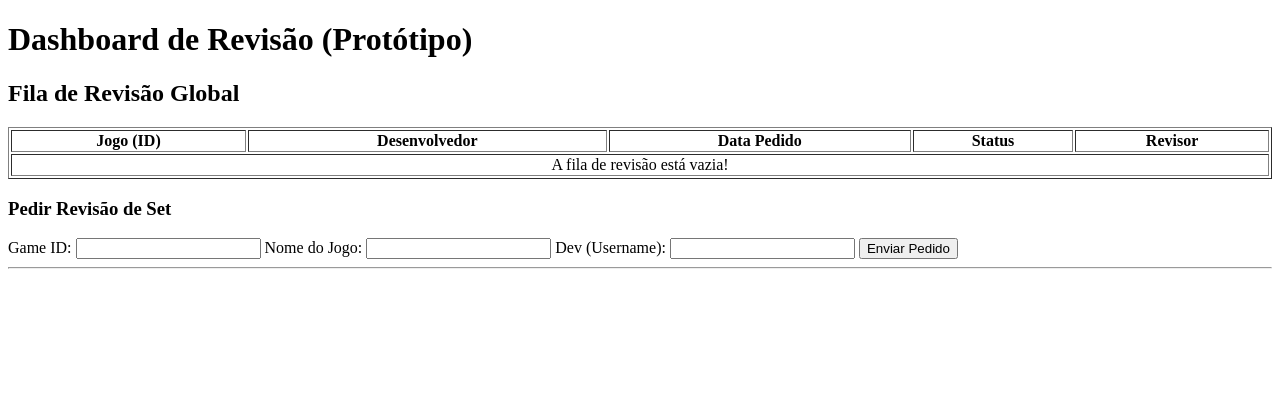
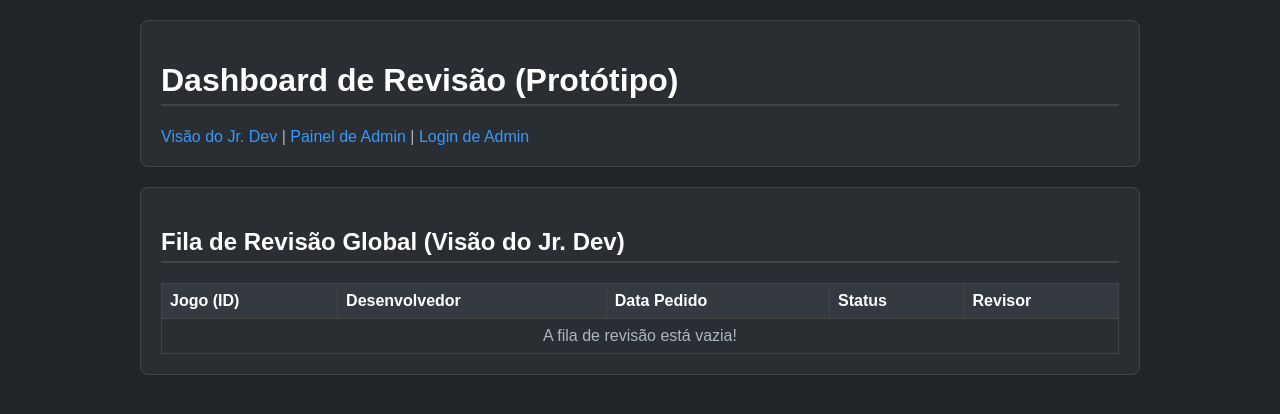
Before and after one commit to CarlosNatanael/ra_dashboard, a Flask app: page / in a window 1280 px wide. Shown: the top 414 px of the page. Run offline with Flask 3, Linux system fonts and the light colour scheme; data that the repository does not hold is empty.

Commit message:
commit "Atualização do site e logica para login"

```diff
--- a/app.py
+++ b/app.py
@@ -1,22 +1,35 @@
 import sqlite3
-from flask import Flask, render_template, g, request, redirect, url_for
+from flask import (
+    Flask, render_template, g, request, redirect, url_for, session, flash,
+)
+import functools
+import requests
 
 app = Flask(__name__)
 DATABASE = 'database.db'
+app.config['SECRET_KEY'] = 'Oy6GOQ5nOO3l8H3TkvFMw2QABo7Kw1Mn'
+
+RA_API_URL = "https://retroachievements.org/API"
+
+# --- Gerenciamento do Banco de Dados ---
 
 def get_db():
+    """Conecta ao banco de dados."""
     db = getattr(g, '_database', None)
     if db is None:
         db = g._database = sqlite3.connect(DATABASE)
+        db.row_factory = sqlite3.Row
     return db
 
 @app.teardown_appcontext
 def close_connection(exception):
+    """Fecha a conexão ao final da requisição."""
     db = getattr(g, '_database', None)
     if db is not None:
         db.close()
 
 def init_db():
+    """Lê o arquivo schema.sql e cria o banco de dados."""
     with app.app_context():
         db = get_db()
         with app.open_resource('schema.sql', mode='r') as f:
@@ -28,8 +41,95 @@ def init_db():
 def init_db_command():
     init_db()
 
-@app.route('/add', methods=['POST'])
-def add_entry():
+# --- Gerenciamento de login e autenticação ---
+
+AUTHORIZED_ADMINS = [
+    'srleo12'
+]
+
+# --- Gerenciamento de Login e Autenticação (Corrigido) ---
+
+def login_required(view):
+    """Um 'decorador' que protege as páginas de admin."""
+    @functools.wraps(view)
+    def wrapped_view(**kwargs):
+        if session.get('username') is None:
+            flash('Você precisa estar logado para ver esta página.', 'error')
+            return redirect(url_for('login'))
+        if not session.get('is_admin'):
+            flash('Você não tem permissão para acessar esta página.', 'error')
+            return redirect(url_for('index'))
+        return view(**kwargs)
+    return wrapped_view
+
+@app.route('/login', methods=['GET', 'POST'])
+def login():
+    """Página de login."""
+    if request.method == 'POST':
+        username = request.form['username']
+        web_api_key = request.form['web_api_key']
+
+        auth_params = { 'z': username, 'y': web_api_key }
+
+        try:
+            url_to_call = f"{RA_API_URL}/API_GetUserSummary.php?z={username}&y={web_api_key}&u={username}&g=5&a=5"
+            response = requests.get(url_to_call)
+            response.raise_for_status()
+            data = response.json()
+            user_role = int(data.get('Role', 0))
+            is_admin = False
+            if user_role >= 5:
+                is_admin = True
+            if data['User'].lower() in AUTHORIZED_ADMINS:
+                is_admin = True
+            if not is_admin:
+                flash(f'Falha no login. Apenas Code Reviewers ou Admins autorizados podem logar.', 'error')
+                return render_template('login.html')
+            session.clear()
+            session['username'] = data['User']
+            session['is_admin'] = True
+
+            flash(f'Login bem-sucedido! Bem-vindo, {data["User"]}.', 'success')
+            return redirect(url_for('admin_panel'))
+
+        except requests.exceptions.RequestException as e:
+            flash(f'Falha no login. Verifique seu Username e API Key. (Erro: {e})', 'error')
+
+    return render_template('login.html')
+
+@app.route('/logout')
+def logout():
+    """Limpa a sessão e desloga o usuário."""
+    session.clear()
+    flash('Você foi deslogado.', 'success')
+    return redirect(url_for('index'))
+
+# --- Rotas do Site Público (Jr. Dev View) ---
+
+@app.route('/')
+def index():
+    """Página inicial que mostra a fila."""
+    db = get_db()
+    queue_items = db.execute(
+        'SELECT * FROM review_queue ORDER BY date_requested ASC'
+    ).fetchall()
+    return render_template('index.html', queue=queue_items)
+
+
+# --- ROTAS DO PAINEL DE ADMIN (Revisor View) ---
+
+@app.route('/admin')
+@login_required
+def admin_panel():
+    db = get_db()
+    queue_items = db.execute(
+        'SELECT * FROM review_queue ORDER BY date_requested ASC'
+    ).fetchall()
+    return render_template('admin.html', queue=queue_items)
+
+@app.route('/admin/add', methods=['POST'])
+@login_required
+def admin_add():
     game_id = request.form['game_id']
     game_name = request.form['game_name']
     developer_username = request.form['developer_username']
@@ -41,14 +141,27 @@ def add_entry():
         (game_id, game_name, developer_username)
     )
     db.commit()
-    return redirect(url_for('index'))
+    return redirect(url_for('admin_panel'))
 
-@app.route('/')
-def index():
+@app.route('/admin/update/<int:entry_id>', methods=['POST'])
+@login_required
+def admin_update(entry_id):
+    status = request.form['status']
+    reviewer = request.form['reviewer_username']
+
     db = get_db()
-    queue_items = db.execute (
-        'SELECT id, game_id, developer_username, date_requested, status, reviewer_username'
-        ' FROM review_queue'
-        ' ORDER BY date_requested ASC'
-    ).fetchall()
-    return render_template('index.html', queue=queue_items)
+    db.execute(
+        'UPDATE review_queue SET status = ?, reviewer_username = ?'
+        ' WHERE id = ?',
+        (status, reviewer, entry_id)
+    )
+    db.commit()
+    return redirect(url_for('admin_panel'))
+
+@app.route('/admin/delete/<int:entry_id>')
+@login_required
+def admin_delete(entry_id):
+    db = get_db()
+    db.execute('DELETE FROM review_queue WHERE id = ?', (entry_id,))
+    db.commit()
+    return redirect(url_for('admin_panel'))
--- /dev/null
+++ b/static/style.css
@@ -0,0 +1,111 @@
+/* Tema Escuro Profissional (Baseado no RA) */
+body {
+    font-family: Arial, sans-serif;
+    background-color: #212529; /* Fundo principal escuro do RA */
+    color: #adb5bd; /* Cor de texto principal (cinza claro) */
+    margin: 0;
+    padding: 20px;
+}
+
+h1, h2, h3 {
+    color: #ffffff; /* Títulos brancos */
+    border-bottom: 2px solid #444;
+    padding-bottom: 5px;
+}
+
+a {
+    color: #3399ff; /* Links azuis do RA */
+    text-decoration: none;
+}
+a:hover {
+    text-decoration: underline;
+}
+
+/* O "Molde" Principal */
+.container {
+    max-width: 1000px;
+    margin: 0 auto;
+}
+
+/* Caixas de Conteúdo (como no site do RA) */
+.content-box {
+    background-color: #2a2e33; /* Fundo da caixa de conteúdo */
+    border: 1px solid #444;
+    border-radius: 8px;
+    padding: 20px;
+    margin-bottom: 20px;
+}
+
+/* Tabela */
+table {
+    border-collapse: collapse;
+    width: 100%;
+    margin-top: 20px;
+}
+th, td {
+    border: 1px solid #444; /* Borda mais escura */
+    padding: 8px;
+    text-align: left;
+}
+th {
+    background-color: #343a40; /* Cabeçalho escuro */
+    color: #fff;
+}
+tbody tr:nth-child(even) {
+    background-color: #343a40; /* Linhas alternadas (cor do cabeçalho) */
+}
+
+/* Formulários */
+input[type="text"],
+input[type="number"],
+input[type="password"],
+select {
+    background-color: #444;
+    color: #eee;
+    border: 1px solid #666;
+    padding: 8px;
+    border-radius: 3px;
+    margin-right: 10px;
+}
+
+button,
+a.button {
+    background-color: #3399ff;
+    color: white;
+    padding: 8px 12px;
+    border: none;
+    border-radius: 3px;
+    cursor: pointer;
+    font-size: 0.9em;
+    text-decoration: none;
+    display: inline-block;
+}
+a.button.delete {
+    background-color: #d9534f; /* Vermelho para deletar */
+}
+button:hover,
+a.button:hover {
+    opacity: 0.8;
+}
+
+/* Mensagens Flash (Erro/Sucesso) */
+.flashes {
+    list-style-type: none;
+    padding: 0;
+    margin: 0 0 20px 0;
+}
+.flashes li {
+    padding: 10px;
+    border-radius: 3px;
+    font-weight: bold;
+}
+.flashes .success {
+    background-color: #dff0d8;
+    color: #3c763d;
+    border: 1px solid #d6e9c6;
+}
+.flashes .error {
+    background-color: #f2dede;
+    color: #a94442;
+    border: 1px solid #ebccd1;
+}
--- a/templates/index.html
+++ b/templates/index.html
@@ -1,16 +1,13 @@
-<!DOCTYPE html>
-<html lang="en">
-<head>
-    <meta charset="UTF-8">
-    <meta name="viewport" content="width=device-width, initial-scale=1.0">
-    <title>RA Jr. Dev Dashboard</title>
-</head>
-<body>
+{% extends "layout.html" %}
 
-    <h1>Dashboard de Revisão (Protótipo)</h1>
-    <h2>Fila de Revisão Global</h2>
+{% block title %}
+    Fila de Revisão - RA Dashboard
+{% endblock %}
 
-    <table border="1" style="width:100%">
+{% block content %}
+    <h2>Fila de Revisão Global (Visão do Jr. Dev)</h2>
+
+    <table>
         <thead>
             <tr>
                 <th>Jogo (ID)</th>
@@ -39,20 +36,4 @@
             {% endif %}
         </tbody>
     </table>
-    <form action="/add" method="post">
-        <h3>Pedir Revisão de Set</h3>
-        <label for="game_id">Game ID:</label>
-        <input type="number" id="game_id" name="game_id" required>
-
-        <label for="game_name">Nome do Jogo:</label>
-        <input type="text" id="game_name" name="game_name" required>
-
-        <label for="developer_username">Dev (Username):</label>
-        <input type="text" id="developer_username" name="developer_username" required>
-
-        <button type="submit">Enviar Pedido</button>
-    </form>
-    <hr>
-
-</body>
-</html>
+{% endblock %}
--- /dev/null
+++ b/templates/layout.html
@@ -0,0 +1,44 @@
+<!DOCTYPE html>
+<html lang="en">
+<head>
+    <meta charset="UTF-8">
+    <meta name="viewport" content="width=device-width, initial-scale=1.0">
+    <title>{% block title %}RA Dashboard{% endblock %}</title>
+    <link rel="stylesheet" href="{{ url_for('static', filename='style.css') }}">
+</head>
+<body>
+
+    <div class="container">
+
+        <div class="content-box">
+            <h1>Dashboard de Revisão (Protótipo)</h1>
+            <nav>
+                <a href="/">Visão do Jr. Dev</a> |
+                <a href="/admin">Painel de Admin</a>
+
+                {% if session['username'] %}
+                    | <span>Logado como: {{ session['username'] }} (<a href="/logout">Logout</a>)</span>
+                {% else %}
+                    | <a href="/login">Login de Admin</a>
+                {% endif %}
+            </nav>
+        </div>
+
+        {% with messages = get_flashed_messages(with_categories=true) %}
+            {% if messages %}
+                <ul class="flashes">
+                {% for category, message in messages %}
+                    <li class="{{ category }}">{{ message }}</li>
+                {% endfor %}
+                </ul>
+            {% endif %}
+        {% endwith %}
+
+        <div class="content-box">
+            <main>
+                {% block content %}{% endblock %}
+            </main>
+        </div>
+
+    </div> </body>
+</html>
```
Also changed, not shown: templates/admin.html (added, +63 -0 lines), templates/login.html (added, +19 -0 lines), database.db.
